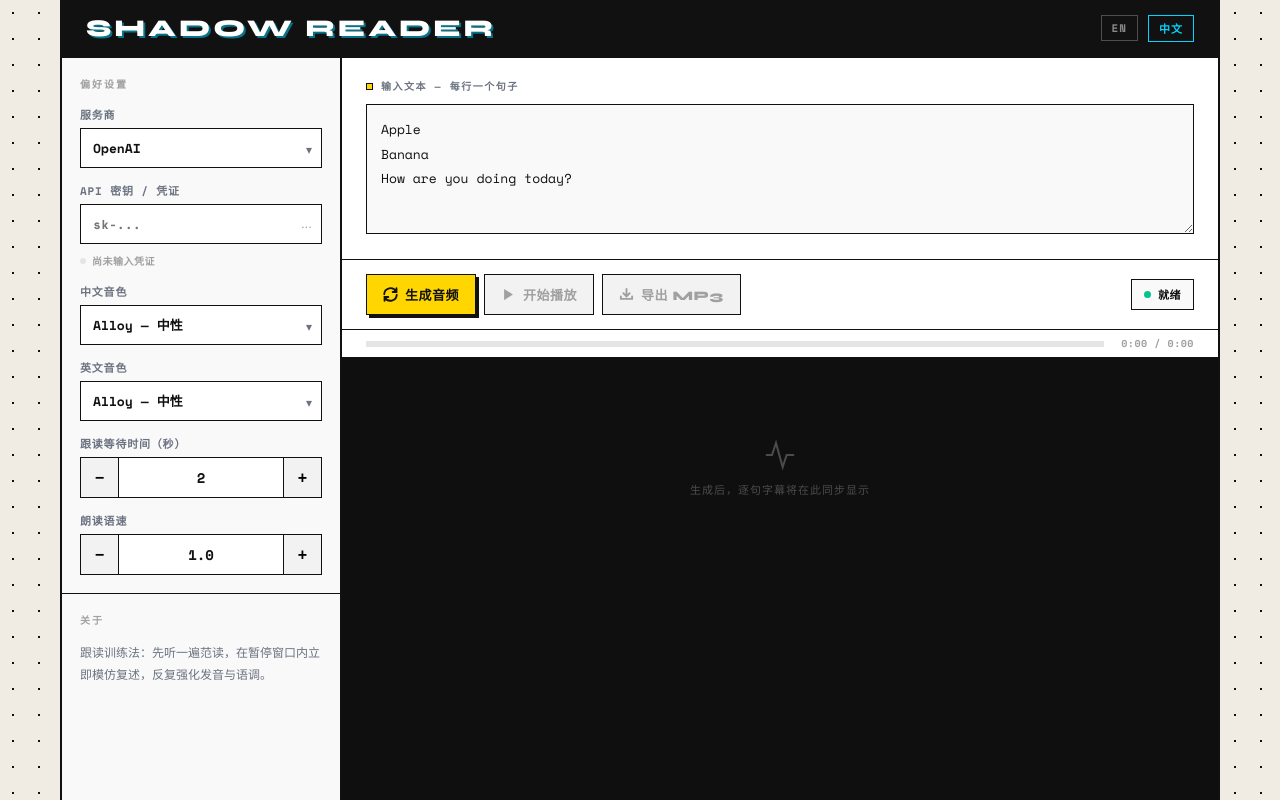
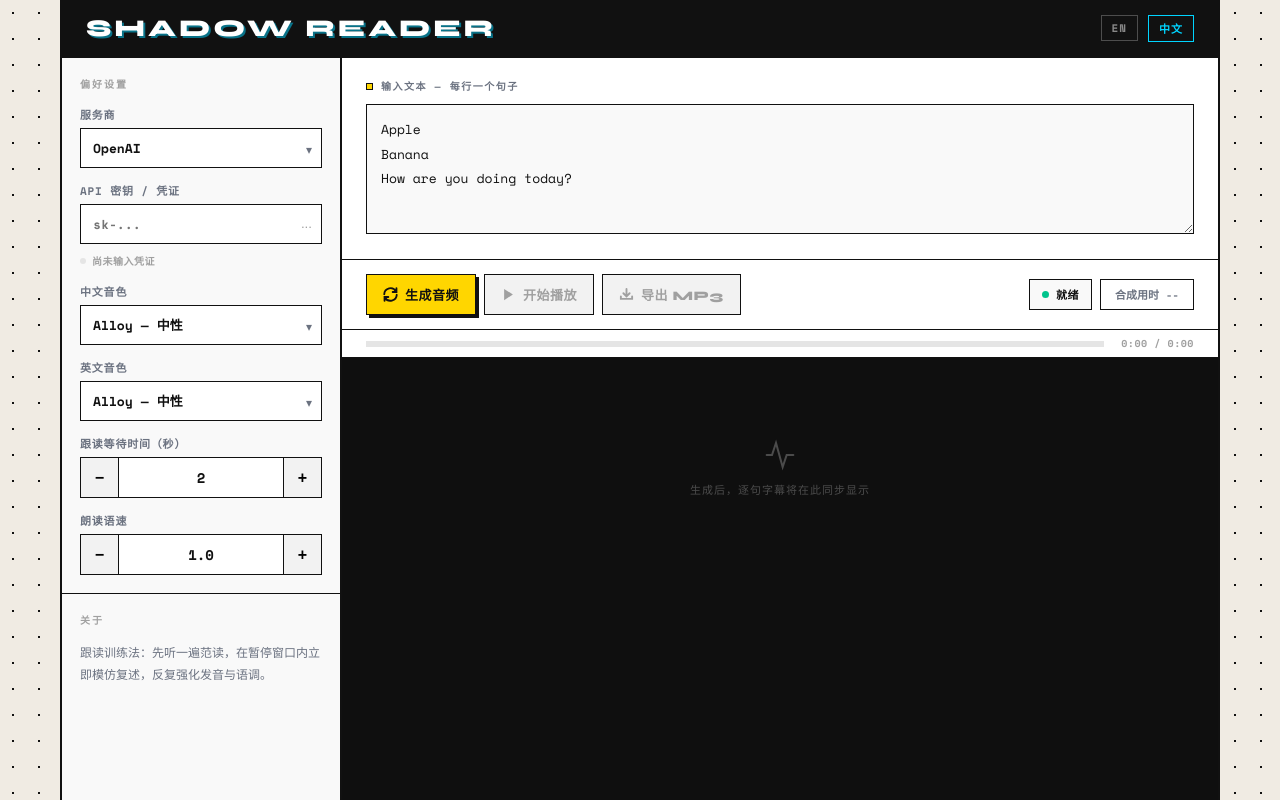
Before and after one commit to laishengli120/shadow-reader, a Flask app: page / in a window 1280 px wide. Run offline with Flask 3, Linux system fonts and the light colour scheme.

Commit message:
Add synthesis metrics and promote gTTS as recommended provider
- Add metrics (total_seconds, synthesis_seconds, etc.) to /api/generate response
- Show synthesis time in frontend UI
- Switch recommended free provider from edge-tts to gTTS
- Update tests for new metrics field

```diff
--- a/app.py
+++ b/app.py
@@ -449,7 +449,7 @@ class AzureProvider(TTSProvider):
 
         return resp.content
 # ═══════════════════════════════════════════════════════════════════
-# Provider: edge-tts（推荐）
+# Provider: edge-tts
 # 调用微软 Edge 在线 TTS，Neural 级别音质，免费，无需任何 Key
 # ═══════════════════════════════════════════════════════════════════
 
@@ -813,8 +813,8 @@ class ProviderRegistry:
         "dashscope":    DashScopeProvider,
         "volcengine":   VolcengineProvider,
         "azure":        AzureProvider,
-        "edge-tts":     EdgeTTSProvider,    # 推荐，Neural 级别，免费
-        "gtts":         GTTSProvider,       # Google，免费，音色单一
+        "edge-tts":     EdgeTTSProvider,    # Neural 级别，免费
+        "gtts":         GTTSProvider,       # 推荐，Google，免费，音色单一
         "pyttsx3":      Pyttsx3Provider,    # 完全离线，音质较差
     }
 
@@ -1331,7 +1331,18 @@ def generate_audio():
         base64_seconds,
         total_seconds,
     )
-    return jsonify({"audio_base64": audio_b64, "timings": timings})
+    return jsonify({
+        "audio_base64": audio_b64,
+        "timings": timings,
+        "metrics": {
+            "total_seconds": round(total_seconds, 3),
+            "synthesis_seconds": round(synthesis_metrics.tts_wall_seconds, 3),
+            "audio_processing_seconds": round(audio_processing_seconds, 3),
+            "encoding_seconds": round(encoding_seconds, 3),
+            "part_count": synthesis_metrics.part_count,
+            "worker_count": synthesis_metrics.worker_count,
+        },
+    })
 
 
 # ─────────────────────────────────────────────
--- a/templates/index.html
+++ b/templates/index.html
@@ -475,6 +475,19 @@ textarea::placeholder { color: var(--gray-400); }
 .status-badge[data-state="s_finished"]    .status-dot { background: var(--green); }
 .status-badge[data-state="s_paused"]      .status-dot { background: var(--yellow); }
 
+.synthesis-time {
+  font-family: var(--font-mono);
+  font-size: 11px;
+  font-weight: 700;
+  padding: 6px 10px;
+  border: var(--border-sm);
+  background: var(--white);
+  color: var(--gray-500);
+  white-space: nowrap;
+  min-width: 94px;
+  text-align: center;
+}
+
 @keyframes blink {
   0%,100% { opacity: 1; }
   50%      { opacity: 0.2; }
@@ -641,6 +654,7 @@ textarea::placeholder { color: var(--gray-400); }
   .btn-generate { flex: 1 1 100%; }
   .btn-play, .btn-download { flex: 1; }
   .status-badge { margin-left: 0; width: 100%; justify-content: center; }
+  .synthesis-time { width: 100%; }
   .btn-settings-mobile { display: flex !important; }
 }
 @media (min-width: 769px) {
@@ -690,8 +704,8 @@ audio { display: none; }
             <option value="azure">微软 Azure TTS</option>
           </optgroup>
           <optgroup id="optgroupFree" label="免费服务商（无需 API Key）">
-            <option value="edge-tts">Edge TTS ★ 推荐</option>
-            <option value="gtts">gTTS (Google)</option>
+            <option value="edge-tts">Edge TTS</option>
+            <option value="gtts">gTTS (Google) ★ 推荐</option>
             <option value="pyttsx3">pyttsx3（离线）</option>
           </optgroup>
         </select>
@@ -803,6 +817,11 @@ How are you doing today?</textarea>
         <span id="statusText" data-i18n="s_ready">Ready</span>
       </div>
 
+      <div class="synthesis-time" id="synthesisTime" aria-live="polite">
+        <span data-i18n="synthesisTimeLabel">Time</span>
+        <span id="synthesisTimeValue">--</span>
+      </div>
+
       <!-- FIX: Inline toast error — no alert() -->
       <div class="toast-bar" id="toastBar" role="alert" aria-live="assertive">
         <svg width="14" height="14" viewBox="0 0 24 24" fill="none" stroke="currentColor" stroke-width="2.5" stroke-linecap="round"><circle cx="12" cy="12" r="10"/><line x1="12" y1="8" x2="12" y2="12"/><line x1="12" y1="16" x2="12.01" y2="16"/></svg>
@@ -876,6 +895,8 @@ const dict = {
     playBtn:          "Play",
     pauseBtn:         "Pause",
     downloadBtn:      "Download",
+    synthesisTimeLabel: "Time",
+    synthesisTimePending: "…",
 
     // ── 输出区 ───────────────────────────────────────────────────
     emptyBoard:       "Synced lines will appear here",
@@ -930,6 +951,8 @@ const dict = {
     playBtn:          "开始播放",
     pauseBtn:         "暂停",
     downloadBtn:      "导出 MP3",
+    synthesisTimeLabel: "合成用时",
+    synthesisTimePending: "…",
 
     // ── 输出区 ───────────────────────────────────────────────────
     emptyBoard:       "生成后，逐句字幕将在此同步显示",   // ★ 完善（原：生成后，跟读字幕将在此显示）
@@ -1092,6 +1115,15 @@ function setStatus(key) {
 }
 function refreshStatus() {
   document.getElementById('statusText').textContent = t(currentState);
+}
+
+function setSynthesisTime(value) {
+  document.getElementById('synthesisTimeValue').textContent = value;
+}
+
+function formatSeconds(seconds) {
+  if (!Number.isFinite(seconds)) return '--';
+  return `${seconds.toFixed(seconds < 10 ? 2 : 1)}s`;
 }
 
 /* ================================================================
@@ -1454,6 +1486,7 @@ async function loadSettings() {
 // ── 生成音频 ───────────────────────────────────────────────────
 async function generateAudio() {
   closeToast();
+  const startedAt = performance.now();
   const text     = document.getElementById('textInput').value.trim();
   const provider = document.getElementById('providerSelect').value;
   const voiceZh  = document.getElementById('voiceZhSelect').value;
@@ -1471,6 +1504,7 @@ async function generateAudio() {
   syncBtn.classList.add('is-loading');
   playBtn.disabled = downloadBtn.disabled = true;
   setStatus('s_syncing');
+  setSynthesisTime(t('synthesisTimePending'));
 
   try {
     const body = {
@@ -1501,6 +1535,11 @@ async function generateAudio() {
     audioBlobUrl    = URL.createObjectURL(blob);
     audioPlayer.src = audioBlobUrl;
     currentTimings  = data.timings;
+    const elapsedSeconds = (performance.now() - startedAt) / 1000;
+    const totalSeconds = Number(data.metrics?.total_seconds);
+    setSynthesisTime(formatSeconds(
+      Number.isFinite(totalSeconds) ? totalSeconds : elapsedSeconds
+    ));
     buildReadBoard();
     setStatus('s_audio_ready');
     playBtn.disabled = downloadBtn.disabled = false;
@@ -1508,6 +1547,7 @@ async function generateAudio() {
   } catch (e) {
     console.error(e);
     setStatus('s_error');
+    setSynthesisTime('--');
     showToast(e.message);
   } finally {
     syncBtn.disabled = false;
```
Also changed, not shown: tests/test_audio_pipeline.py (+7 -1 lines).
